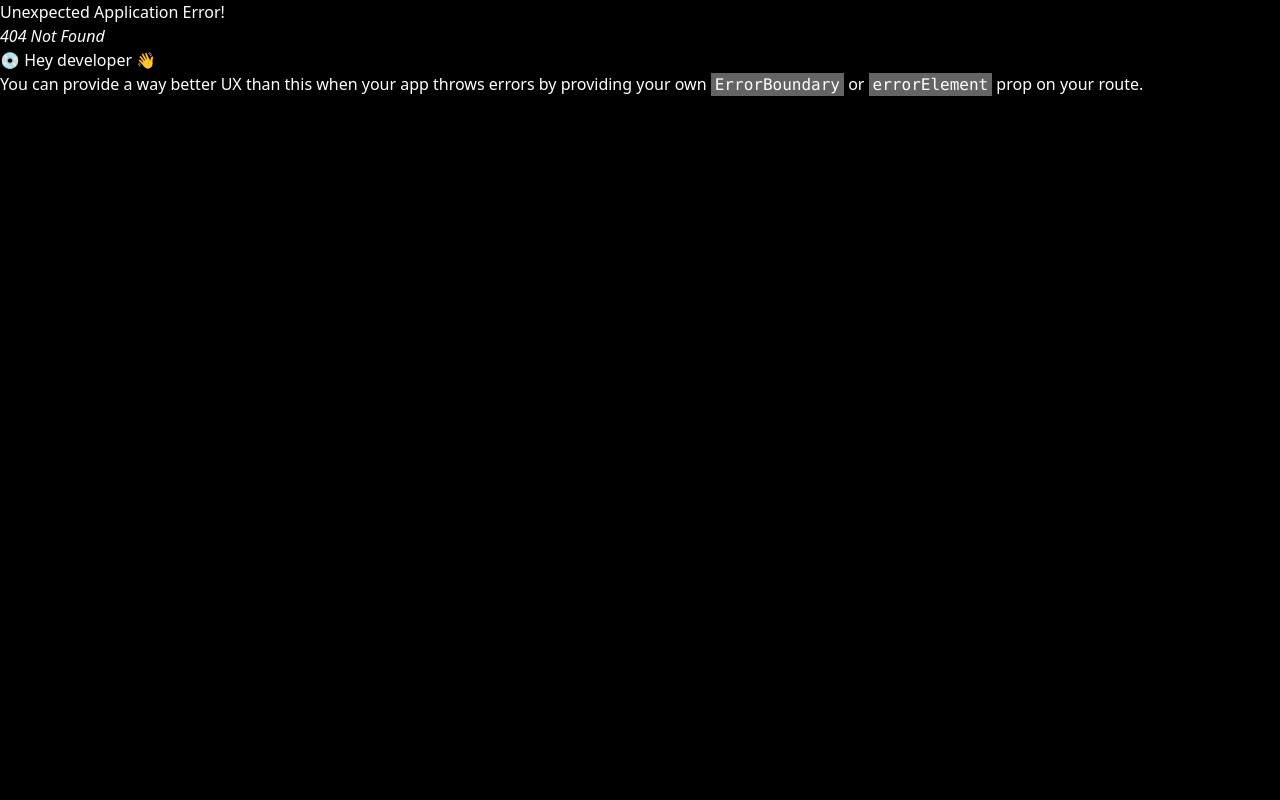
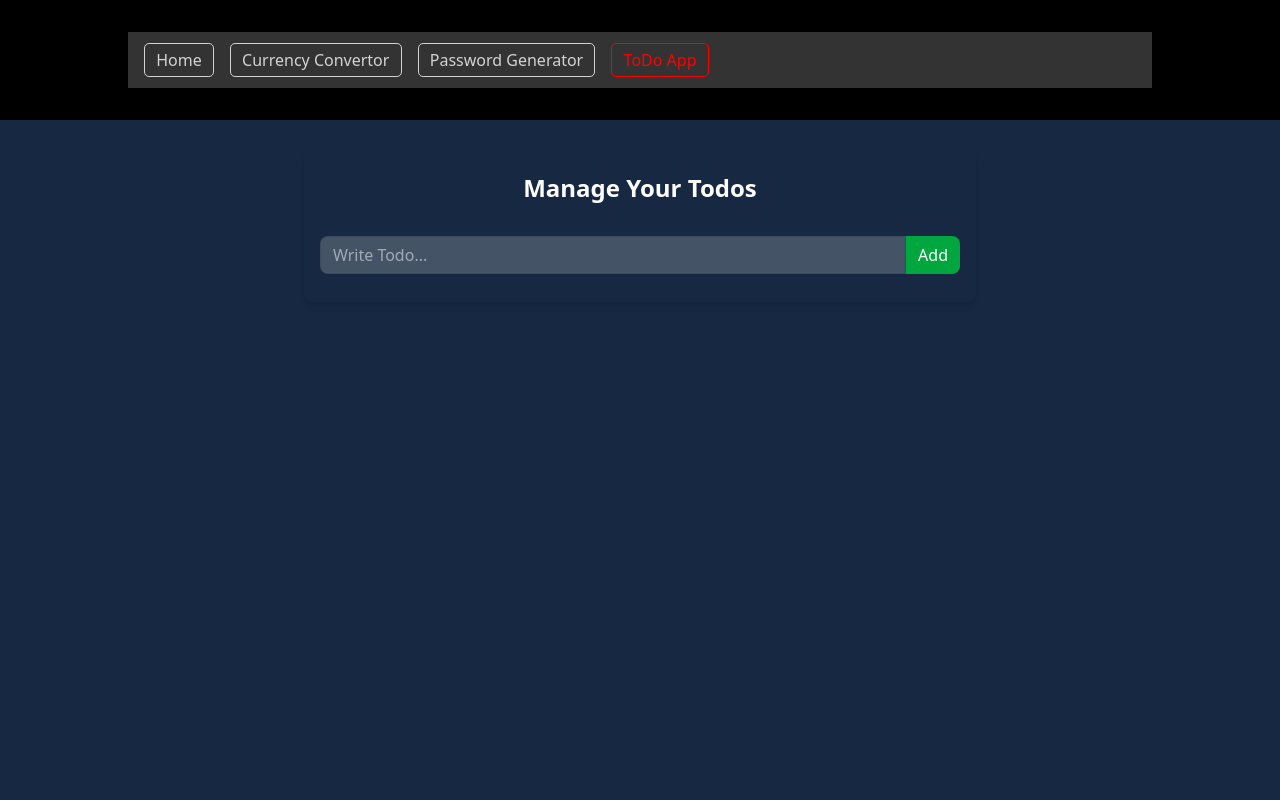
Before and after one commit to Sourabh-Ingle/learningReact, a React (Vite) app in the folder 01passwordgenerator/: page /todo in a window 1280 px wide. Before the commit this address had no page. Shown: the top 800 px of the page. Built offline with nearby package versions, Linux system fonts and the light colour scheme.

Commit message:
todo app

```diff
--- /dev/null
+++ b/01passwordgenerator/src/components/contexts/TodoContext.js
@@ -0,0 +1,22 @@
+import { createContext, useContext } from "react";
+
+export const TodoContext = createContext({
+    todos: [
+        {
+            id: 1,
+            todo: "",
+            completed:false
+        }
+    ],
+    addToDo: (todo) => { },
+    updatedToDo: (todo, id) => { },
+    deleteToDo: (id) => { },
+    toggleComplete:(id)=>{}
+});
+
+export const ToDoProvider = TodoContext.Provider;
+
+
+export const useTodo = () => {
+    return useContext(TodoContext);
+}
--- a/01passwordgenerator/src/components/header/Header.jsx
+++ b/01passwordgenerator/src/components/header/Header.jsx
@@ -11,7 +11,7 @@ const Header = () => {
           <div className="container-nav">
               <ul className="HeaderList">
                   {navData.map(data => {
-                      console.log(data,"data")
+
                       return (
                           <li className="navTabs" key={data.id}>
                               <NavLink
--- a/01passwordgenerator/src/components/header/headerData.js
+++ b/01passwordgenerator/src/components/header/headerData.js
@@ -16,6 +16,11 @@ const headerData =()=>{
             id: 3,
             title: 'Password Generator',
             path: 'password-generator'
+        },
+        {
+            id: 4,
+            title: 'ToDo App',
+            path: 'todo'
         }
 
     ])
--- /dev/null
+++ b/01passwordgenerator/src/components/todo/ToDo.jsx
@@ -0,0 +1,62 @@
+import React, { useState,useEffect } from 'react';
+import { TodoContext, ToDoProvider, useTodo } from '../contexts/TodoContext'
+import ToDoForm from './ToDoForm';
+import ToDoItem from './ToDoItem';
+
+const ToDo = () => {
+    const [todos, setTodos] = useState([]);
+
+    function addToDo(todo) {
+        setTodos(prev => [{ id:Date.now(),...todo },...prev])
+    }
+
+    function updatedToDo(id,todo) {
+        setTodos((prev)=>prev.map(data=>(data.id===id?todo:data.todo)))
+    }
+    function deleteToDo(id) {
+        setTodos(prev=>prev.filter(data=>(data.id!==id)))
+    }
+    function toggleComplete(id) {
+        setTodos(prev => prev.map(data => (data.id === id ? { ...data, completed:!data.completed } : data)))
+    }
+
+    useEffect(() => {
+        let storeTodos = JSON.parse(localStorage.getItem("todo"));
+        if (storeTodos && storeTodos.length > 0) {
+            setTodos(storeTodos);
+        }
+    }, [])
+
+
+    useEffect(() => {
+        localStorage.setItem("todo", JSON.stringify(todos))
+    }, [todos])
+
+    console.log(todos,"app todos")
+  return (
+      <ToDoProvider value={{ todos, addToDo, updatedToDo, deleteToDo, toggleComplete }}>
+          <div className="bg-[#172842] min-h-screen py-8">
+              <div className="w-full max-w-2xl mx-auto shadow-md rounded-lg px-4 py-3 text-white">
+                  <h1 className="text-2xl font-bold text-center mb-8 mt-2">Manage Your Todos</h1>
+                  <div className="mb-4">
+                      {/* Todo form goes here */}
+                      <ToDoForm  />
+                  </div>
+
+                  <div className="flex flex-wrap gap-y-3">
+                      {/*Loop and Add TodoItem here */}
+                      {todos.map((todo) => (
+                          <div key={todo.id}
+                              className='w-full'
+                          >
+                              <ToDoItem todo={todo} />
+                          </div>
+                      ))}
+                  </div>
+              </div>
+          </div>
+      </ToDoProvider>
+  )
+}
+
+export default ToDo
--- /dev/null
+++ b/01passwordgenerator/src/components/todo/ToDoForm.jsx
@@ -0,0 +1,33 @@
+import React, { useState } from 'react'
+import { useTodo } from '../contexts/TodoContext';
+
+function ToDoForm() {
+    const [todo, setTodo] = useState("")
+    const { addToDo } = useTodo()
+
+    const add = (e) => {
+        e.preventDefault()
+
+        if (!todo) return
+
+        addToDo({ todo, completed: false })
+        setTodo("")
+    }
+
+    return (
+        <form onSubmit={add} className="flex">
+            <input
+                type="text"
+                placeholder="Write Todo..."
+                className="w-full border border-black/10 rounded-l-lg px-3 outline-none duration-150 bg-white/20 py-1.5"
+                value={todo}
+                onChange={(e) => setTodo(e.target.value)}
+            />
+            <button type="submit" className="rounded-r-lg px-3 py-1 bg-green-600 text-white shrink-0">
+                Add
+            </button>
+        </form>
+    );
+}
+
+export default ToDoForm;
--- /dev/null
+++ b/01passwordgenerator/src/components/todo/ToDoItem.jsx
@@ -0,0 +1,62 @@
+import { useState } from 'react'
+import { useTodo } from '../contexts/TodoContext';
+
+function ToDoItem({ todo }) {
+
+    const [isTodoEditable, setIsTodoEditable] = useState(false)
+    const [todoMsg, setTodoMsg] = useState(todo.todo)
+    const { updatedToDo, deleteToDo, toggleComplete } = useTodo();
+
+    const editTodo = () => {
+        updatedToDo(todo.id, { ...todo, todo: todoMsg })
+        setIsTodoEditable(false)
+    }
+    const toggleCompleted = () => {
+        toggleComplete(todo.id)
+    }
+
+    return (
+        <div
+            className={`flex border border-black/10 rounded-lg px-3 py-1.5 gap-x-3 shadow-sm shadow-white/50 duration-300  text-black ${todo.completed ? "bg-[#c6e9a7]" : "bg-[#ccbed7]"
+                }`}
+        >
+            <input
+                type="checkbox"
+                className="cursor-pointer"
+                checked={todo.completed}
+                onChange={toggleCompleted}
+            />
+            <input
+                type="text"
+                className={`border outline-none w-full bg-transparent rounded-lg ${isTodoEditable ? "border-black/10 px-2" : "border-transparent"
+                    } ${todo.completed ? "line-through" : ""}`}
+                value={todoMsg}
+                onChange={(e) => setTodoMsg(e.target.value)}
+                readOnly={!isTodoEditable}
+            />
+            {/* Edit, Save Button */}
+            <button
+                className="inline-flex w-8 h-8 rounded-lg text-sm border border-black/10 justify-center items-center bg-gray-50 hover:bg-gray-100 shrink-0 disabled:opacity-50"
+                onClick={() => {
+                    if (todo.completed) return;
+
+                    if (isTodoEditable) {
+                        editTodo();
+                    } else setIsTodoEditable((prev) => !prev);
+                }}
+                disabled={todo.completed}
+            >
+                {isTodoEditable ? "📁" : "✏️"}
+            </button>
+            {/* Delete Todo Button */}
+            <button
+                className="inline-flex w-8 h-8 rounded-lg text-sm border border-black/10 justify-center items-center bg-gray-50 hover:bg-gray-100 shrink-0"
+                onClick={()=>(deleteToDo(todo.id))}
+            >
+                ❌
+            </button>
+        </div>
+    );
+}
+
+export default ToDoItem;
--- a/01passwordgenerator/src/hooks/useCurrencyInfo.js
+++ b/01passwordgenerator/src/hooks/useCurrencyInfo.js
@@ -7,7 +7,6 @@ const useCurrencyInfo = (currency) => {
                   .then((res) => res.json())
                   .then(res => setData(res[currency]));
           }, [currency])
-    console.log(data);
     return data;
 }
 
--- a/01passwordgenerator/src/main.jsx
+++ b/01passwordgenerator/src/main.jsx
@@ -8,6 +8,7 @@ import PasswordConverter from './components/passwordGen/PasswordConverter.jsx';
 import Home from './components/home/Home.jsx';
 import User from './components/user/User.jsx';
 import Sam from './components/sam/Sam.jsx';
+import ToDo from './components/todo/ToDo.jsx';
 
 const router = createBrowserRouter(
   createRoutesFromElements(
@@ -17,7 +18,8 @@ const router = createBrowserRouter(
       <Route path='password-generator' element={<PasswordConverter />} >
         <Route path='sam' element={<Sam/>} />
       </Route>
-      <Route path='user:id' element={<User/>} />
+      <Route path='user:id' element={<User />} />
+      <Route path='todo' element={<ToDo />} />
     </Route>
   )
 )
```
